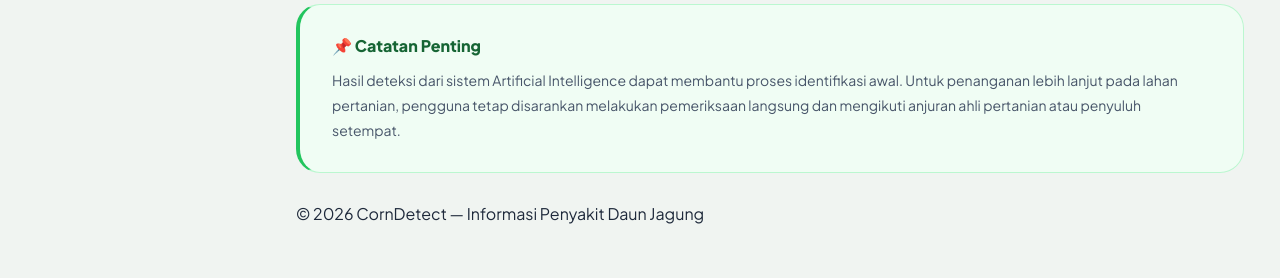
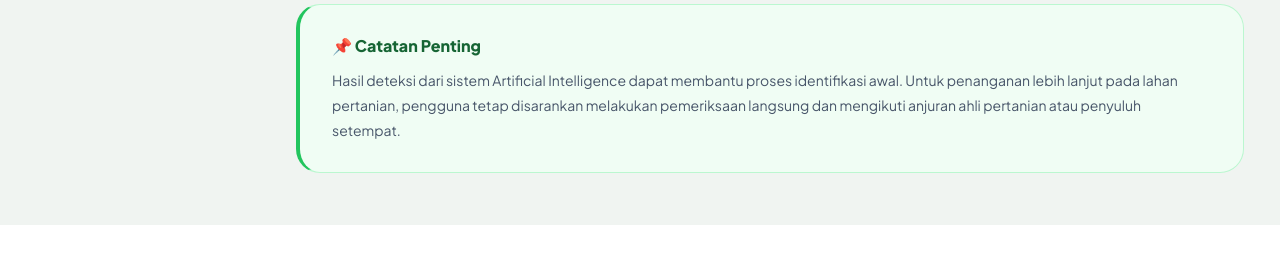
Before and after one commit to daraayu2828/CornDetect-Web, a Flask app: page /informasi in a window 1280 px wide. Shown: the part 1929-2207 px from the top of the page. After the commit the page ends 2154 px from the top, so only its background shows below. Run offline with Flask 3, Linux system fonts and the light colour scheme.

Commit message:
Update informasi.html

```diff
--- a/templates/informasi.html
+++ b/templates/informasi.html
@@ -1018,9 +1018,6 @@
                 </p>
             </section>
 
-            <footer>
-                © 2026 CornDetect — Informasi Penyakit Daun Jagung
-            </footer>
 
         </div>
     </div>
```
